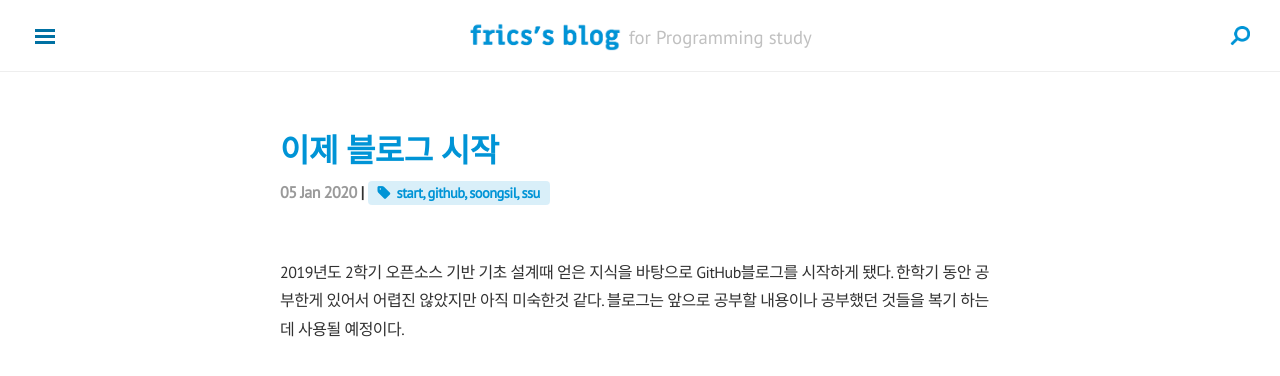
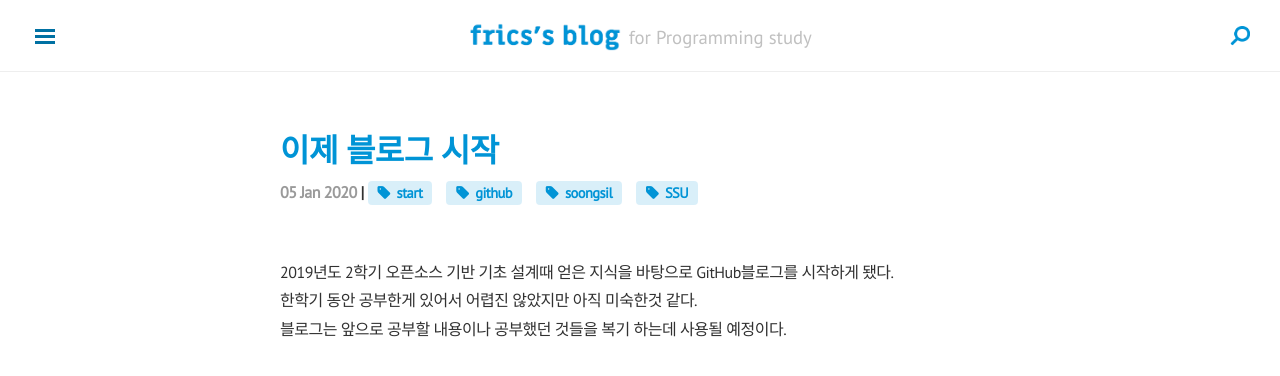
Before and after one commit to frics/frics.github.io, a Jekyll site: the page built from _posts/2020-01-05-start.md, in a window 1280 px wide. Shown: the top 376 px of the page. Built offline with Jekyll 4.4.1, drawn with Linux system fonts in a browser that asks for light colours; nearby versions of some CDN libraries.

Commit message:
첫 포스팅 수정

```diff
--- a/_posts/2020-01-05-start.md
+++ b/_posts/2020-01-05-start.md
@@ -2,7 +2,9 @@
 layout: post
 title: 이제 블로그 시작
 category: daily
-tag: start, github, soongsil, ssu
+tag: [start, github, soongsil, SSU]
 ---
 
-2019년도 2학기 오픈소스 기반 기초 설계때 얻은 지식을 바탕으로 GitHub블로그를 시작하게 됐다. 한학기 동안 공부한게 있어서 어렵진 않았지만 아직 미숙한것 같다. 블로그는 앞으로 공부할 내용이나 공부했던 것들을 복기 하는데 사용될 예정이다.
+2019년도 2학기 오픈소스 기반 기초 설계때 얻은 지식을 바탕으로 GitHub블로그를 시작하게 됐다.
+한학기 동안 공부한게 있어서 어렵진 않았지만 아직 미숙한것 같다.
+블로그는 앞으로 공부할 내용이나 공부했던 것들을 복기 하는데 사용될 예정이다.
```
Also changed, not shown: 3 other files.
